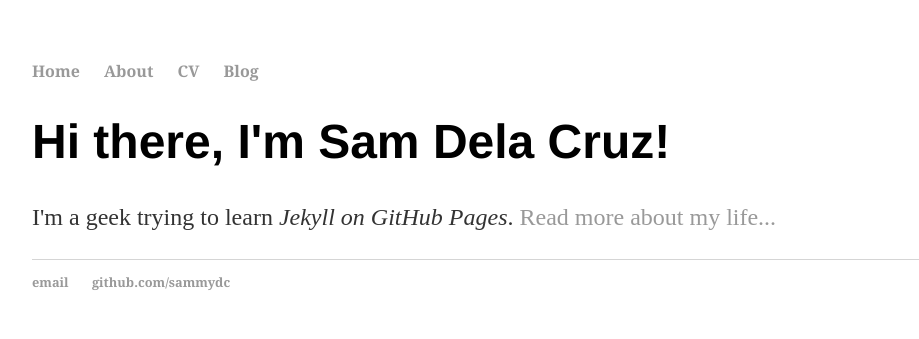
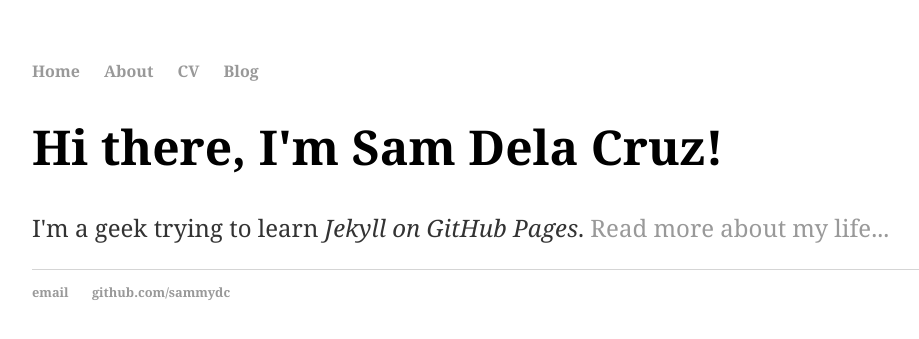
Before and after one commit to sammydc/sammydc.github.io, a Jekyll site: the page built from index.html, in a window 1280 px wide. Shown: the top 339 px of the page, without its empty margins (160-1079 px from the left). Built offline with Jekyll 4.4.1, drawn with Linux system fonts in a browser that asks for light colours.

Commit message:
change font

```diff
--- a/css/main.css
+++ b/css/main.css
@@ -3,9 +3,9 @@
 body {
     margin: 60px auto;
     width: 70%;
+    font-family:'Georgia', 'Cambria', 'Helvetica', 'Arial', 'Sans-Serif';
 }
 nav ul, footer ul {
-    font-family:'Georgia', 'Cambria', 'Helvetica', 'Arial', 'Sans-Serif';
     padding: 0px;
     list-style: none;
     font-weight: bold;
@@ -23,7 +23,6 @@ a:hover {
 }
 h1 {
     font-size: 3em;
-    font-family:'Helvetica', 'Arial', 'Sans-Serif';
 }
 p {
     font-size: 1.5em;
```
